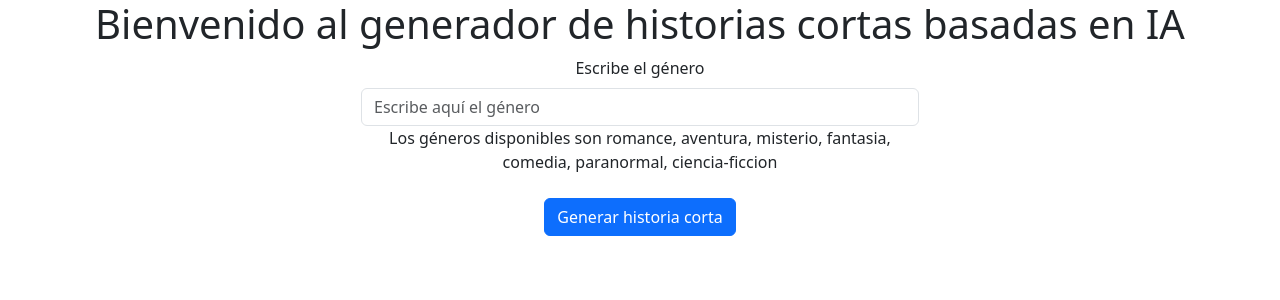
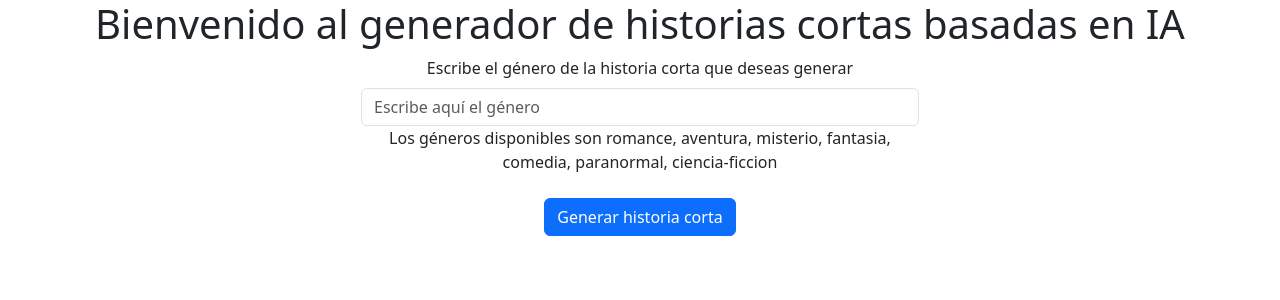
Before and after one commit to santicr/short-stories-generator, a Django app: page / in a window 1280 px wide. Shown: the top 300 px of the page. Run offline with Django 4.2, Linux system fonts and the light colour scheme.

Commit message:
Cambiado: Título del form

```diff
--- a/story_generator/core/templates/core/index.html
+++ b/story_generator/core/templates/core/index.html
@@ -14,7 +14,7 @@ Generador de historias cortas
                     <form method="POST" action="{% url 'generate_story' %}">
                         {% csrf_token %}
                         <div class="mb-3">
-                            <label for="genre" class="form-label">Escribe el género</label>
+                            <label for="genre" class="form-label">Escribe el género de la historia corta que deseas generar</label>
                             <input type="text" class="form-control" name="genre" id="genre" placeholder="Escribe aquí el género">
                             <label for="genre" class="form-label">Los géneros disponibles son romance, aventura, misterio, fantasia, comedia, paranormal, ciencia-ficcion</label>
                         </div>
```
